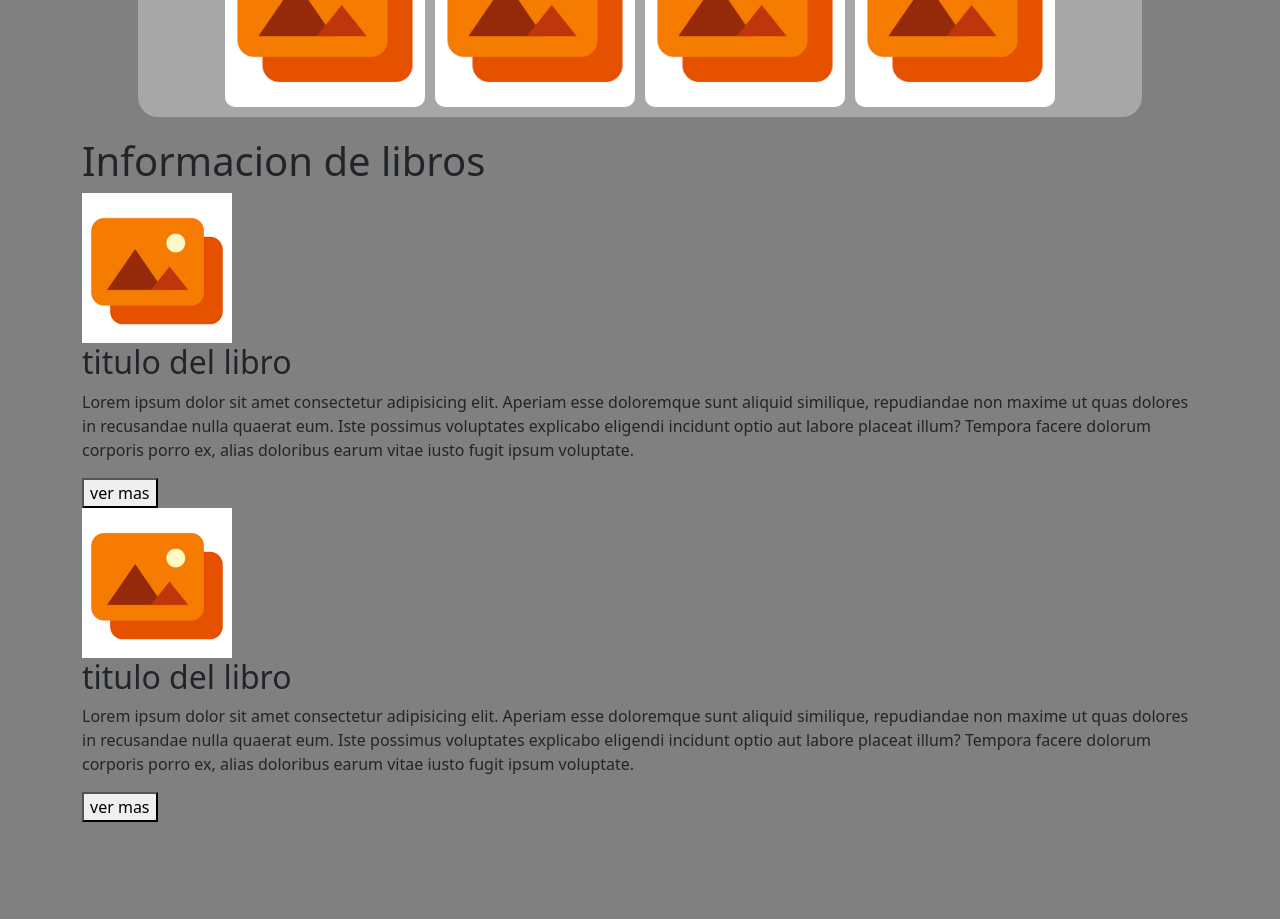
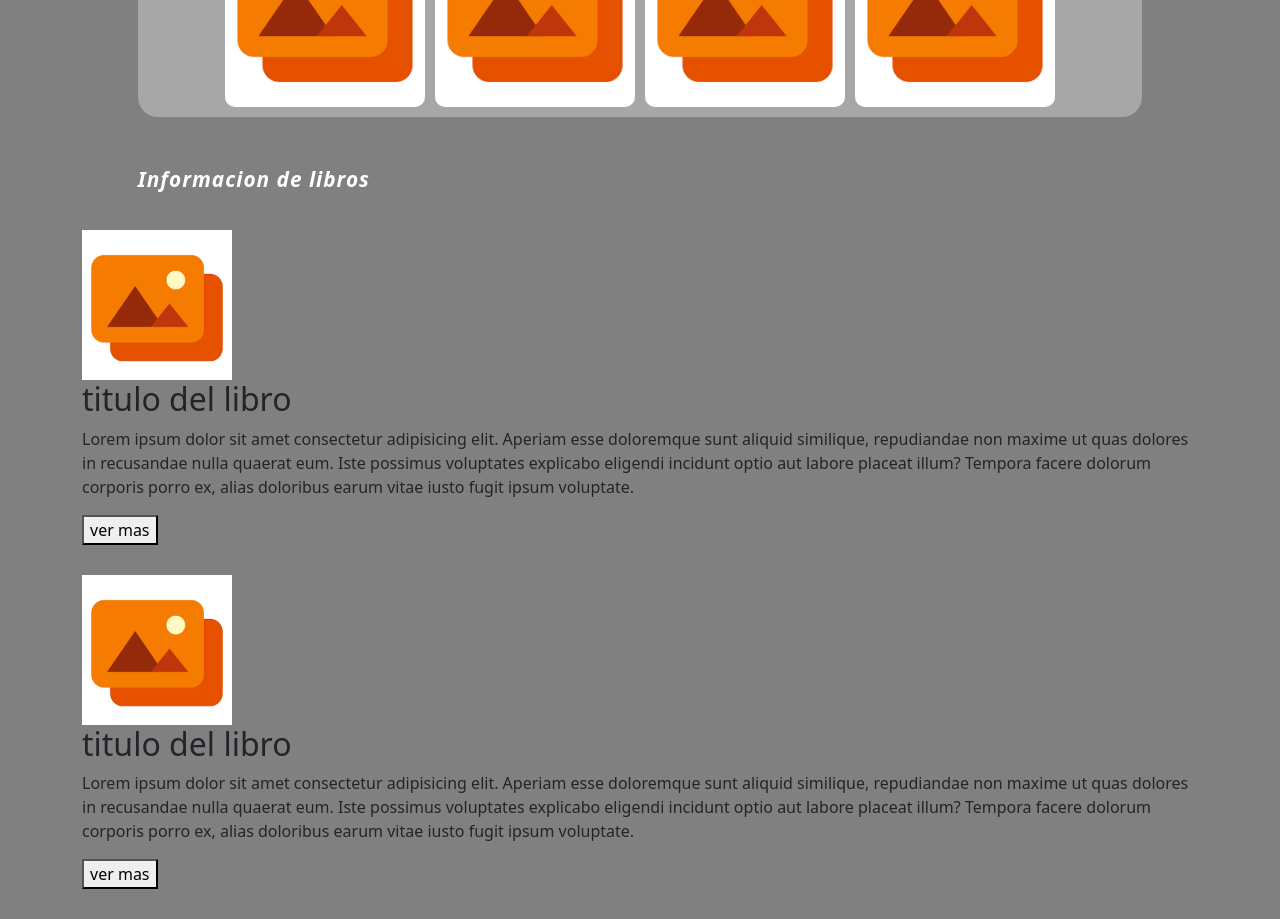
Before and after one commit to Jair-Academlo/lety_cisneros, a React (Vite) app: page /#/ in a window 1280 px wide. Shown: the part 1980-2899 px from the top of the page. Before the commit the page ends 2802 px from the top, so only its background shows below. Built offline with nearby package versions, Linux system fonts and the light colour scheme.

Commit message:
update changes

```diff
--- a/src/components/libros/Libros.jsx
+++ b/src/components/libros/Libros.jsx
@@ -3,11 +3,11 @@ import './libros.css';
 const Libros = () => {
 	return (
 		<>
-			<section>
-				<div>
+			<section className='section-libros'>
+				<div id='section-libros-titulo'>
 					<h1>Informacion de libros</h1>
 				</div>
-				<div>
+				<div id='section-libros-descripcion'>
 					<div>
 						<div>
 							<img
@@ -40,7 +40,7 @@ const Libros = () => {
 						</div>
 					</div>
 				</div>
-				<div>
+				<div id='section-libros-descripcion-bloque-2'>
 					<div>
 						<div>
 							<img
--- a/src/components/libros/libros.css
+++ b/src/components/libros/libros.css
@@ -0,0 +1,24 @@
+.section-libros {
+	width: 100%;
+	display: flex;
+	flex-direction: column;
+	justify-content: center;
+	align-items: center;
+	gap: 30px;
+	margin: 30px 0;
+}
+
+#section-libros-titulo {
+	width: 90%;
+	display: inline-flex;
+	justify-content: left;
+	align-items: center;
+}
+
+#section-libros-titulo h1 {
+	font-size: 1.3rem;
+	font-weight: 700;
+	letter-spacing: 1px;
+	font-style: italic;
+	color: #fff;
+}
```
